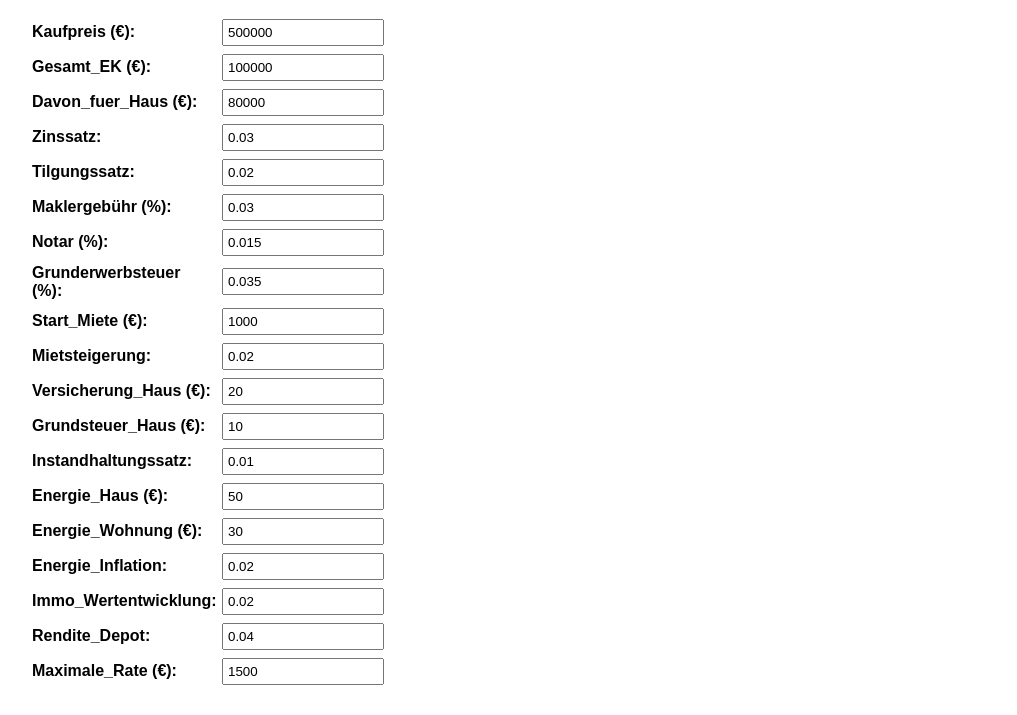
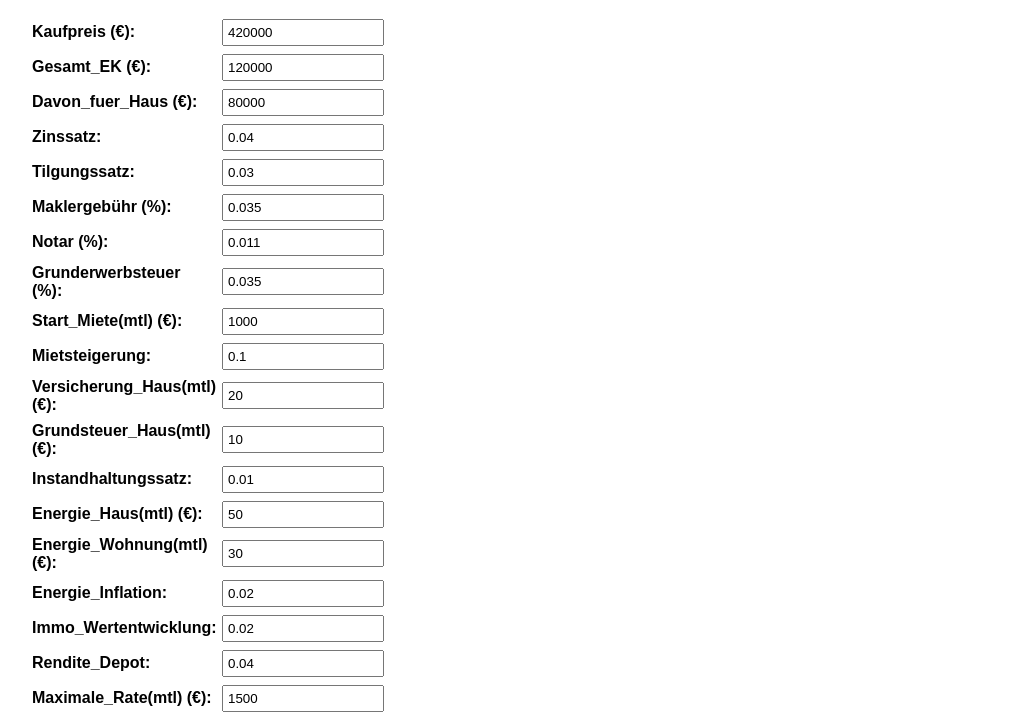
Before and after one commit to Fr33lumby/immobilienvergleich, a plain HTML site: page index.html in a window 1280 px wide. Shown: the part 61-776 px from the top of the page, without its empty margins (8-1025 px from the left). Drawn offline with nearby package versions, Linux system fonts and the light colour scheme.

Commit message:
Update index.html

```diff
--- a/index.html
+++ b/index.html
@@ -79,11 +79,11 @@
     <div id="form">
       <div class="form-group">
         <label for="Kaufpreis">Kaufpreis (€):</label>
-        <input type="number" id="Kaufpreis" value="500000" step="any">
+        <input type="number" id="Kaufpreis" value="420000" step="any">
       </div>
       <div class="form-group">
         <label for="Gesamt_EK">Gesamt_EK (€):</label>
-        <input type="number" id="Gesamt_EK" value="100000" step="any">
+        <input type="number" id="Gesamt_EK" value="120000" step="any">
       </div>
       <div class="form-group">
         <label for="Davon_fuer_Haus">Davon_fuer_Haus (€):</label>
@@ -91,38 +91,38 @@
       </div>
       <div class="form-group">
         <label for="Zinssatz">Zinssatz:</label>
-        <input type="number" id="Zinssatz" value="0.03" step="any">
+        <input type="number" id="Zinssatz" value="0.04" step="any">
       </div>
       <div class="form-group">
         <label for="Tilgungssatz">Tilgungssatz:</label>
-        <input type="number" id="Tilgungssatz" value="0.02" step="any">
+        <input type="number" id="Tilgungssatz" value="0.03" step="any">
       </div>
       <div class="form-group">
         <label for="Maklergebuehr">Maklergebühr (%):</label>
-        <input type="number" id="Maklergebuehr" value="0.03" step="any">
+        <input type="number" id="Maklergebuehr" value="0.035" step="any">
       </div>
       <div class="form-group">
         <label for="Notar">Notar (%):</label>
-        <input type="number" id="Notar" value="0.015" step="any">
+        <input type="number" id="Notar" value="0.011" step="any">
       </div>
       <div class="form-group">
         <label for="Grunderwerbsteuer">Grunderwerbsteuer (%):</label>
         <input type="number" id="Grunderwerbsteuer" value="0.035" step="any">
       </div>
       <div class="form-group">
-        <label for="Start_Miete">Start_Miete (€):</label>
+        <label for="Start_Miete">Start_Miete(mtl) (€):</label>
         <input type="number" id="Start_Miete" value="1000" step="any">
       </div>
       <div class="form-group">
         <label for="Mietsteigerung">Mietsteigerung:</label>
-        <input type="number" id="Mietsteigerung" value="0.02" step="any">
+        <input type="number" id="Mietsteigerung" value="0.1" step="any">
       </div>
       <div class="form-group">
-        <label for="Versicherung_Haus">Versicherung_Haus (€):</label>
+        <label for="Versicherung_Haus">Versicherung_Haus(mtl) (€):</label>
         <input type="number" id="Versicherung_Haus" value="20" step="any">
       </div>
       <div class="form-group">
-        <label for="Grundsteuer_Haus">Grundsteuer_Haus (€):</label>
+        <label for="Grundsteuer_Haus">Grundsteuer_Haus(mtl) (€):</label>
         <input type="number" id="Grundsteuer_Haus" value="10" step="any">
       </div>
       <div class="form-group">
@@ -130,11 +130,11 @@
         <input type="number" id="Instandhaltungssatz" value="0.01" step="any">
       </div>
       <div class="form-group">
-        <label for="Energie_Haus">Energie_Haus (€):</label>
+        <label for="Energie_Haus">Energie_Haus(mtl) (€):</label>
         <input type="number" id="Energie_Haus" value="50" step="any">
       </div>
       <div class="form-group">
-        <label for="Energie_Wohnung">Energie_Wohnung (€):</label>
+        <label for="Energie_Wohnung">Energie_Wohnung(mtl) (€):</label>
         <input type="number" id="Energie_Wohnung" value="30" step="any">
       </div>
       <div class="form-group">
@@ -150,7 +150,7 @@
         <input type="number" id="Rendite_Depot" value="0.04" step="any">
       </div>
       <div class="form-group">
-        <label for="Maximale_Rate">Maximale_Rate (€):</label>
+        <label for="Maximale_Rate">Maximale_Rate(mtl) (€):</label>
         <input type="number" id="Maximale_Rate" value="1500" step="any">
       </div>
     </div>
```
